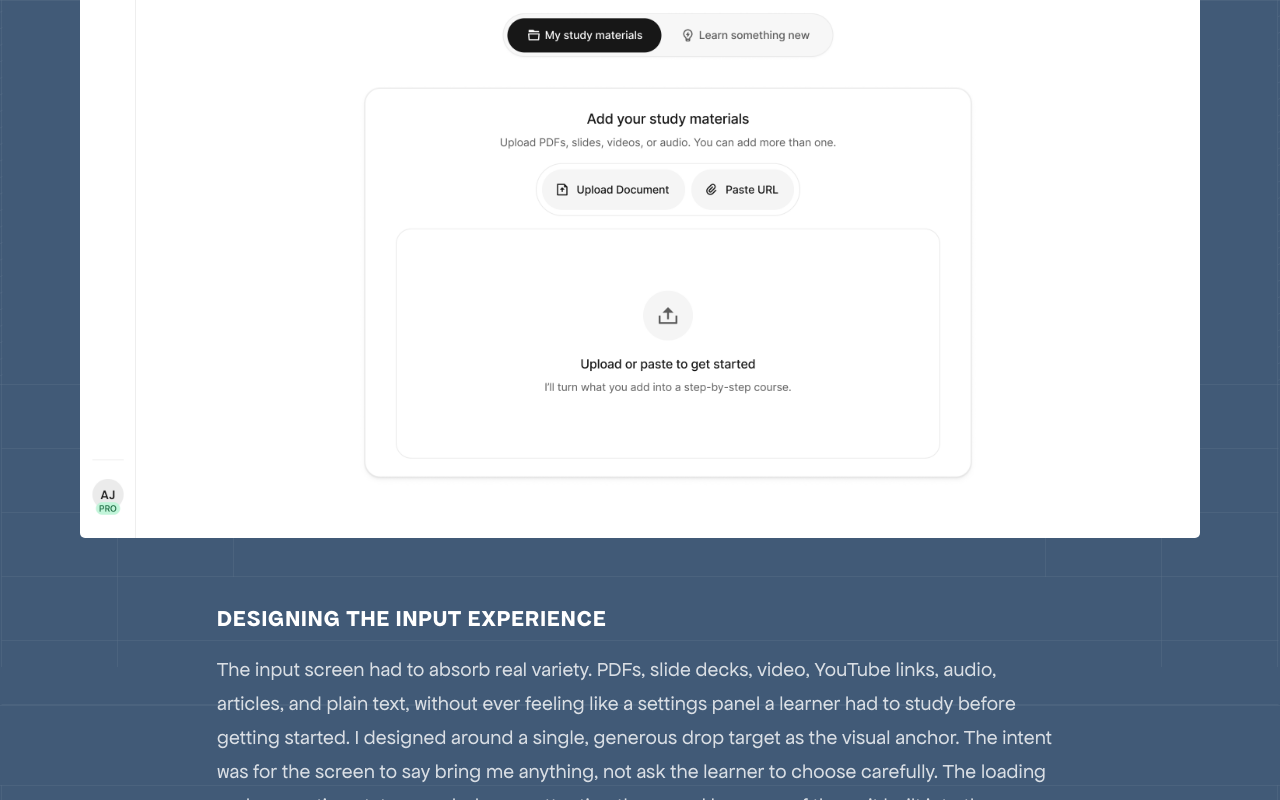
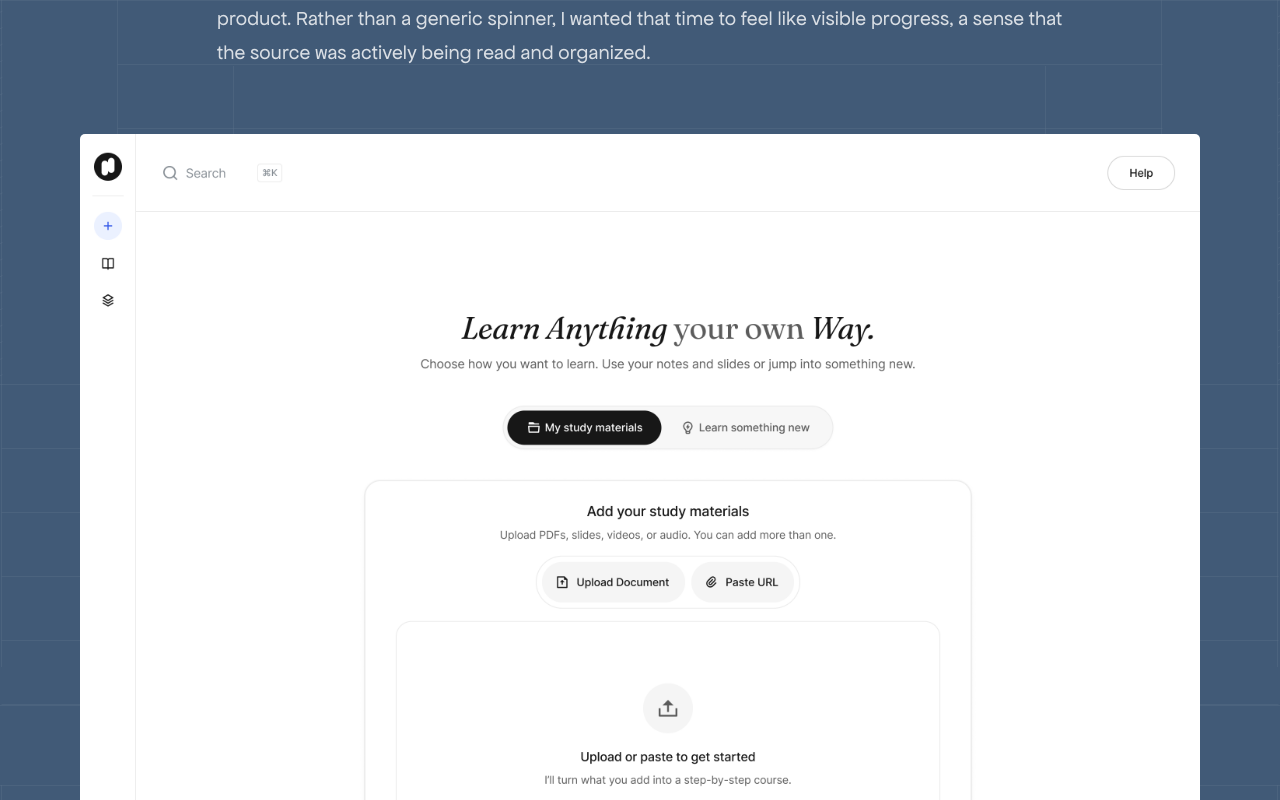
Before and after one commit to audumart/portfolio, a Next.js app: page /nuton in a window 1280 px wide. Shown: the part 4540-5340 px from the top of the page. Built offline with nearby package versions, Linux system fonts and the light colour scheme.

Commit message:
additional site content

```diff
--- a/app/nuton/page.tsx
+++ b/app/nuton/page.tsx
@@ -275,17 +275,6 @@ export default function NutonPage() {
           </div>
         </Reveal>
 
-        {/* ── Empty state ───────────────────────────────────────── */}
-        <Reveal className="mt-[16px] xl:mt-[24px]">
-          <div className="relative w-full overflow-hidden rounded-[5px]" style={{ paddingTop: "71.11%" }}>
-            <img
-              src={A.emptyState}
-              alt="Nuton empty state — drop target screen"
-              className="absolute inset-0 size-full max-w-none object-cover object-top pointer-events-none"
-            />
-          </div>
-        </Reveal>
-
         {/* ── Designing the input experience ───────────────────── */}
         <Section label="DESIGNING THE INPUT EXPERIENCE">
           <Body>
@@ -300,6 +289,17 @@ export default function NutonPage() {
             a sense that the source was actively being read and organized.
           </Body>
         </Section>
+
+        {/* ── Empty state ───────────────────────────────────────── */}
+        <Reveal className="mt-[40px] xl:mt-[64px]">
+          <div className="relative w-full overflow-hidden rounded-[5px]" style={{ paddingTop: "71.11%" }}>
+            <img
+              src={A.emptyState}
+              alt="Nuton empty state — drop target screen"
+              className="absolute inset-0 size-full max-w-none object-cover object-top pointer-events-none"
+            />
+          </div>
+        </Reveal>
 
         {/* ── Files and links ───────────────────────────────────── */}
         <Reveal className="mt-[40px] xl:mt-[64px]">
```
